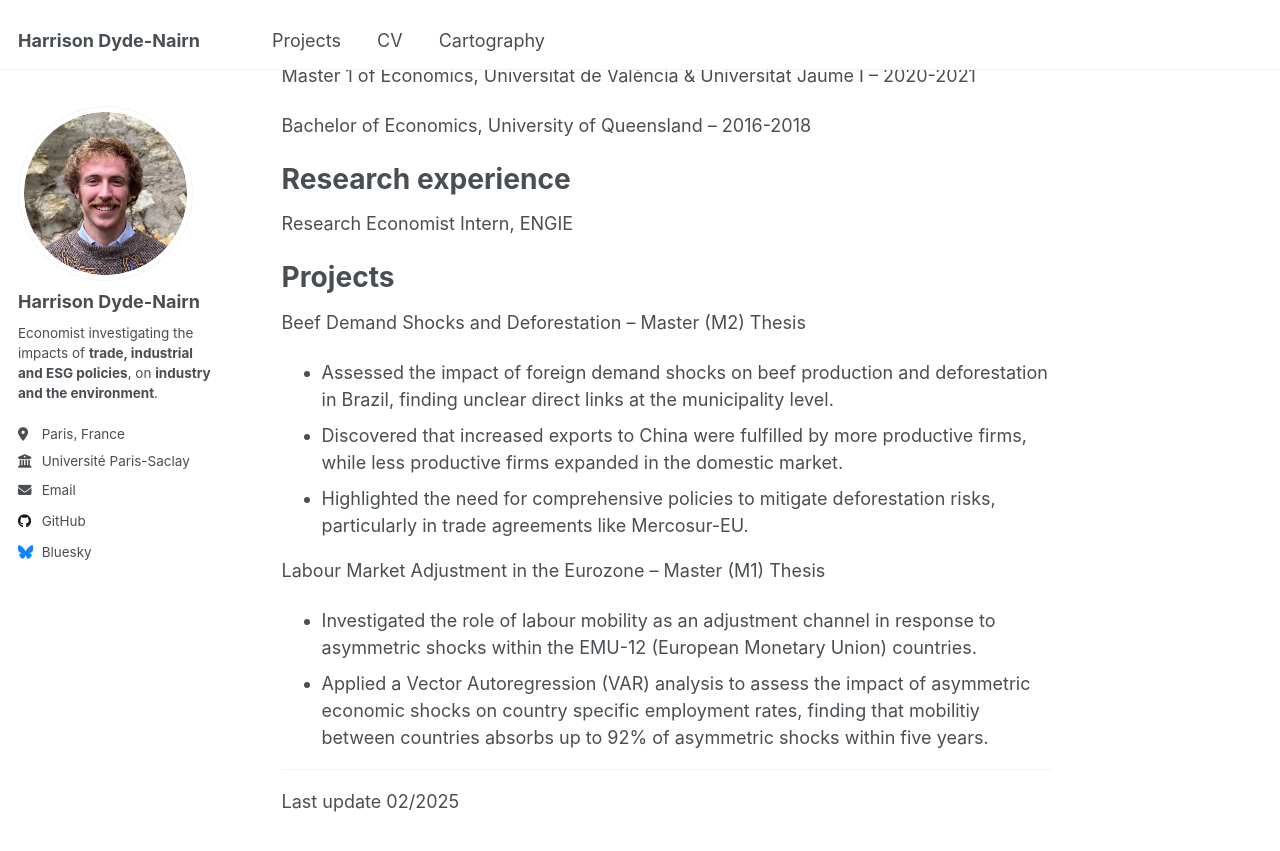
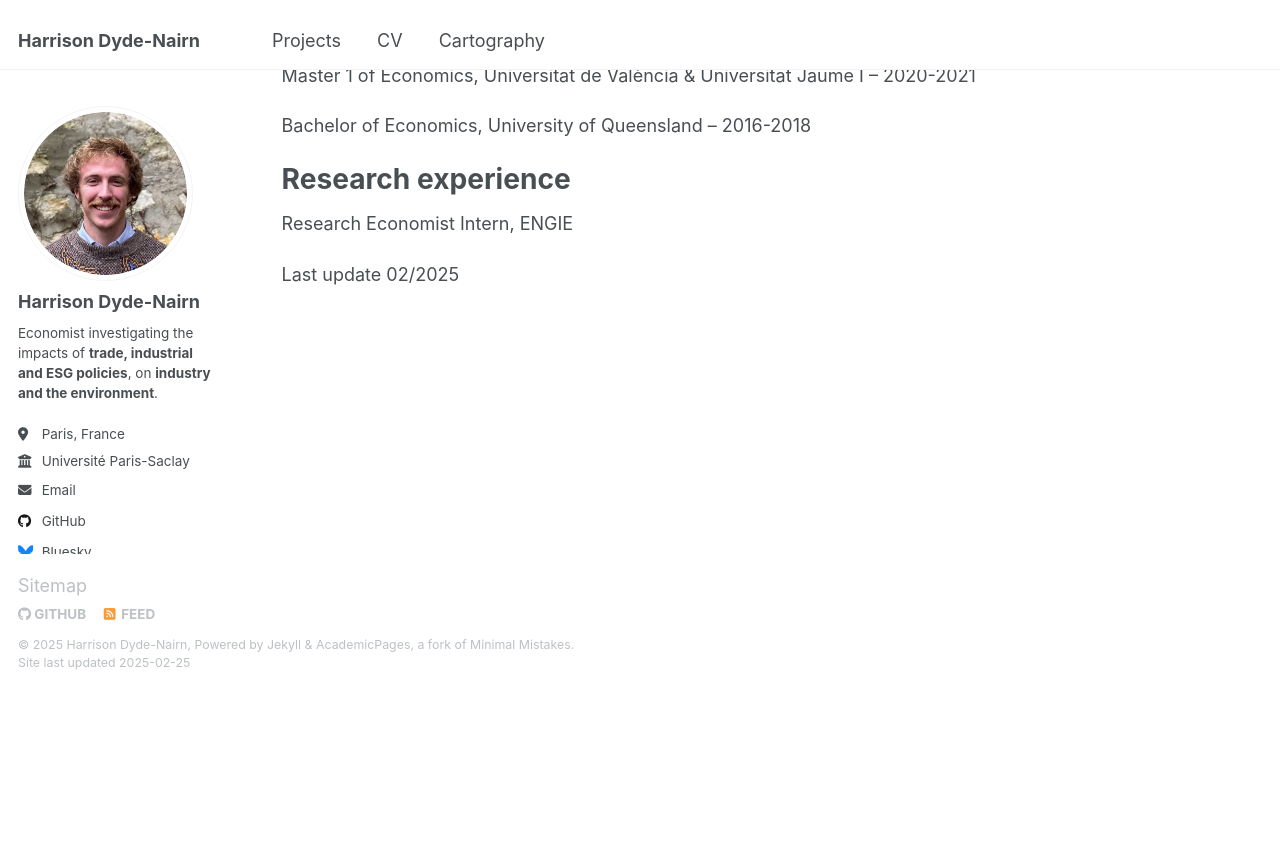
Before and after one commit to hdydenairn/hdydenairn.github.io, a Jekyll site: the page built from _pages/about.md, in a window 1280 px wide and 900 px high, scrolled down 289 px. Shown: the top 851 px of the window. Built offline with Jekyll 4.4.1, drawn with Linux system fonts in a browser that asks for light colours; after the commit the page ends 980 px from its top, so only the background shows below that.

Commit message:
Update about.md

```diff
--- a/_pages/about.md
+++ b/_pages/about.md
@@ -24,17 +24,4 @@
 
 Research Economist Intern, ENGIE
 
-Projects
-======
-
-Beef Demand Shocks and Deforestation -- Master (M2) Thesis
-- Assessed the impact of foreign demand shocks on beef production and deforestation in Brazil, finding unclear direct links at the municipality level.
-- Discovered that increased exports to China were fulfilled by more productive firms, while less productive firms expanded in the domestic market.
-- Highlighted the need for comprehensive policies to mitigate deforestation risks, particularly in trade agreements like Mercosur-EU.
-
-Labour Market Adjustment in the Eurozone -- Master (M1) Thesis
-- Investigated the role of labour mobility as an adjustment channel in response to asymmetric shocks within the EMU-12 (European Monetary Union) countries.
-- Applied a Vector Autoregression (VAR) analysis to assess the impact of asymmetric economic shocks on country specific employment rates, finding that mobilitiy between countries absorbs up to 92% of asymmetric shocks within five years.
-
-------
 Last update 02/2025
```
